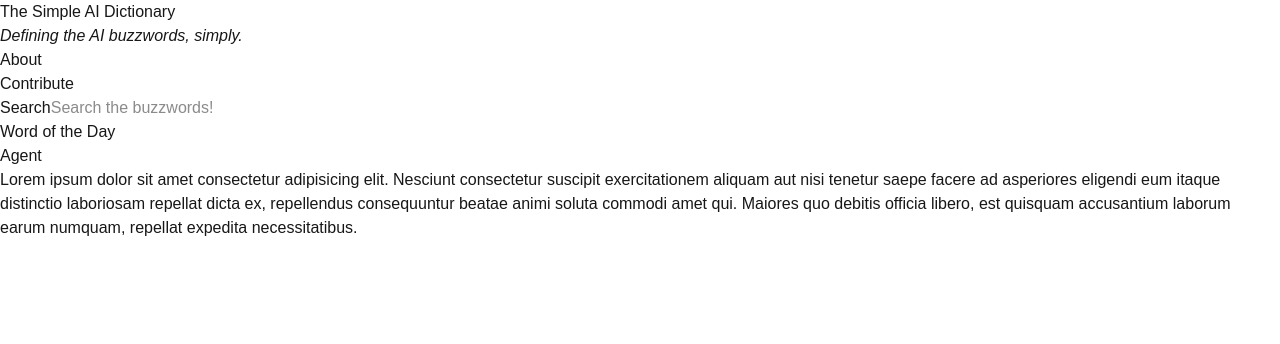
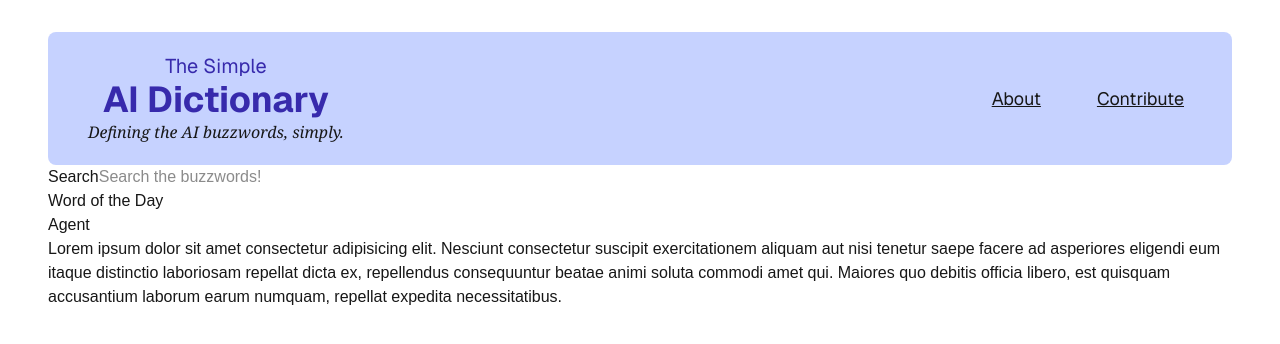
Before and after one commit to ahmed33033/ai-dictionary, a Next.js app: page / in a window 1280 px wide. Shown: the top 344 px of the page. Built offline with nearby package versions, Linux system fonts and the light colour scheme.

Commit message:
Styled navbar with basic styles

```diff
--- a/app/globals.css
+++ b/app/globals.css
@@ -24,4 +24,5 @@ body {
   background: var(--background);
   color: var(--foreground);
   font-family: Arial, Helvetica, sans-serif;
+  margin: 2rem 3rem;
 }
--- a/app/page.tsx
+++ b/app/page.tsx
@@ -4,16 +4,30 @@ export default function Home() {
   return (
     <>
       <header>
-        <Link href={"/"}>The Simple AI Dictionary</Link>
-        <p>
-          <em>Defining the AI buzzwords, simply.</em>
-        </p>
-        <nav>
-          <ol>
-            <li>About</li>
-            <li>Contribute</li>
-          </ol>
-        </nav>
+        <div className="md:flex text-center md:text-left items-center bg-indigo-200 py-5 px-10 rounded-lg">
+          <div className="inline-block max-md:mbe-3 md:grow-1">
+            <div className="inline-block text-center">
+              <Link className="text-xl font-sans text-indigo-800 inline-block w-m" href={"/"}>
+                The Simple <br />
+                <span className="text-4xl font-bold">AI Dictionary</span>
+              </Link>
+              <br />
+              <div className="inline-block">
+                <em className="font-serif">Defining the AI buzzwords, simply.</em>
+              </div>
+            </div>
+          </div>
+          <nav className="inline">
+            <ol className="*:inline *:not-last:mr-10 text-lg font-sans underline *:hover:bg-yellow-200 *:p-2 *:rounded-md">
+              <li>
+                <Link href={"/about"}>About</Link>
+              </li>
+              <li>
+                <Link href={"/contribute"}>Contribute</Link>
+              </li>
+            </ol>
+          </nav>
+        </div>
         <search>
           <form action="">
             <label htmlFor="search_bar">Search</label>
```
Also changed, not shown: app/term/styles.css (added).
